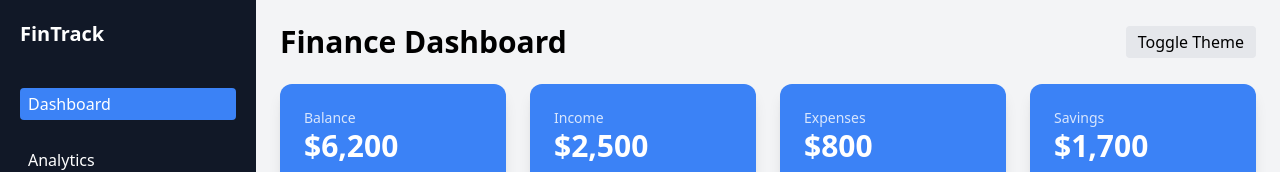
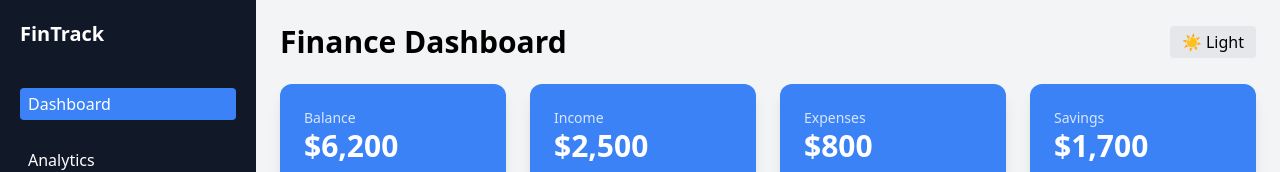
Before and after one commit to Tejaswini-co/finance-dashboard-ui, a React (Vite) app: page / in a window 1280 px wide. Shown: the top 172 px of the page. Built offline with nearby package versions, Linux system fonts and the light colour scheme.

Commit message:
feat: persistent dark mode toggle

```diff
--- a/src/components/DarkModeToggle.jsx
+++ b/src/components/DarkModeToggle.jsx
@@ -1,20 +1,36 @@
 
-import { useEffect,useState } from "react";
+import { useEffect, useState } from "react";
 
-export default function DarkModeToggle(){
-const [dark,setDark]=useState(false);
+export default function DarkModeToggle() {
+	// Check system preference
+	const getInitialTheme = () => {
+		if (typeof window !== "undefined") {
+			const saved = localStorage.getItem("theme");
+			if (saved) return saved === "dark";
+			return window.matchMedia("(prefers-color-scheme: dark)").matches;
+		}
+		return false;
+	};
 
-useEffect(()=>{
-if(dark){document.documentElement.classList.add("dark")}
-else{document.documentElement.classList.remove("dark")}
-},[dark]);
+	const [dark, setDark] = useState(getInitialTheme);
 
-return(
-<button
-onClick={()=>setDark(!dark)}
-className="px-3 py-1 bg-gray-200 dark:bg-gray-700 rounded"
->
-Toggle Theme
-</button>
-)
+	useEffect(() => {
+		if (dark) {
+			document.documentElement.classList.add("dark");
+			localStorage.setItem("theme", "dark");
+		} else {
+			document.documentElement.classList.remove("dark");
+			localStorage.setItem("theme", "light");
+		}
+	}, [dark]);
+
+	return (
+		<button
+			onClick={() => setDark((d) => !d)}
+			className="px-3 py-1 bg-gray-200 dark:bg-gray-700 rounded"
+			aria-label="Toggle dark mode"
+		>
+			{dark ? "🌙 Dark" : "☀️ Light"}
+		</button>
+	);
 }
```
Also changed, not shown: 1 other file (tests, documents, lock files or other folders).
